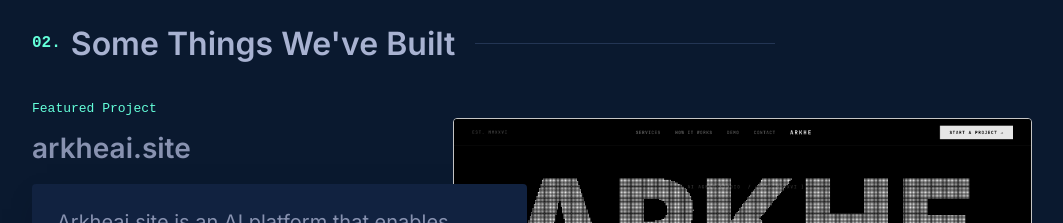
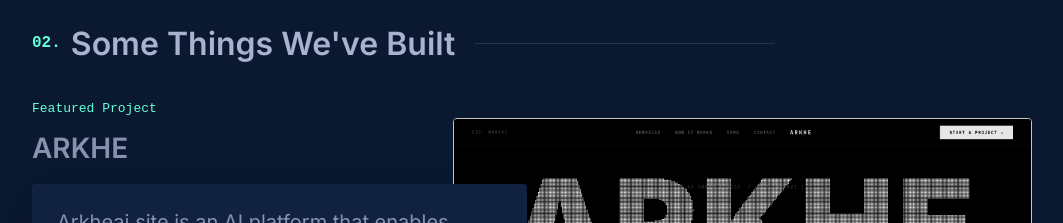
Before and after one commit to sunidhiyk/maxWeb-portfolio, a React (Vite) app: page / in a window 1280 px wide. Shown: the part 1440-1663 px from the top of the page, without its empty margins (108-1171 px from the left). Built offline with nearby package versions, Linux system fonts and the light colour scheme.

Commit message:
Update project title and link for Arkheai site
changed the heading

```diff
--- a/src/components/Projects.jsx
+++ b/src/components/Projects.jsx
@@ -7,10 +7,10 @@
 
     const projects = [
         {
-            title: 'arkheai.site',
+            title: 'ARKHE',
             description: 'Arkheai.site is an AI platform that enables users to create intelligent agents for automating repetitive tasks and improving workflow efficiency, helping individuals and teams focus on more meaningful work.',
             tech: ['Claude Code', 'Vite', 'LLM'],
-            link: 'https://arkhe.site/',
+            link: 'https://arkheai.site/',
             image: '/assets/arkhe.png'
         },
         {
```
